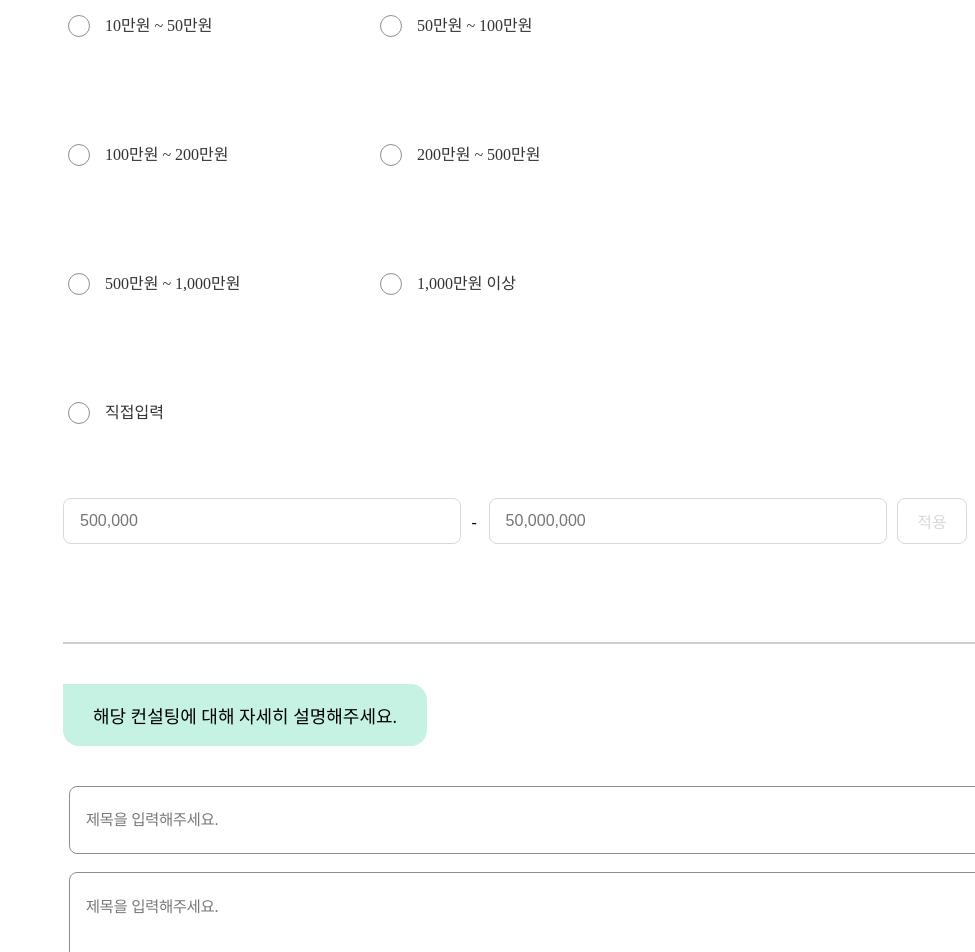
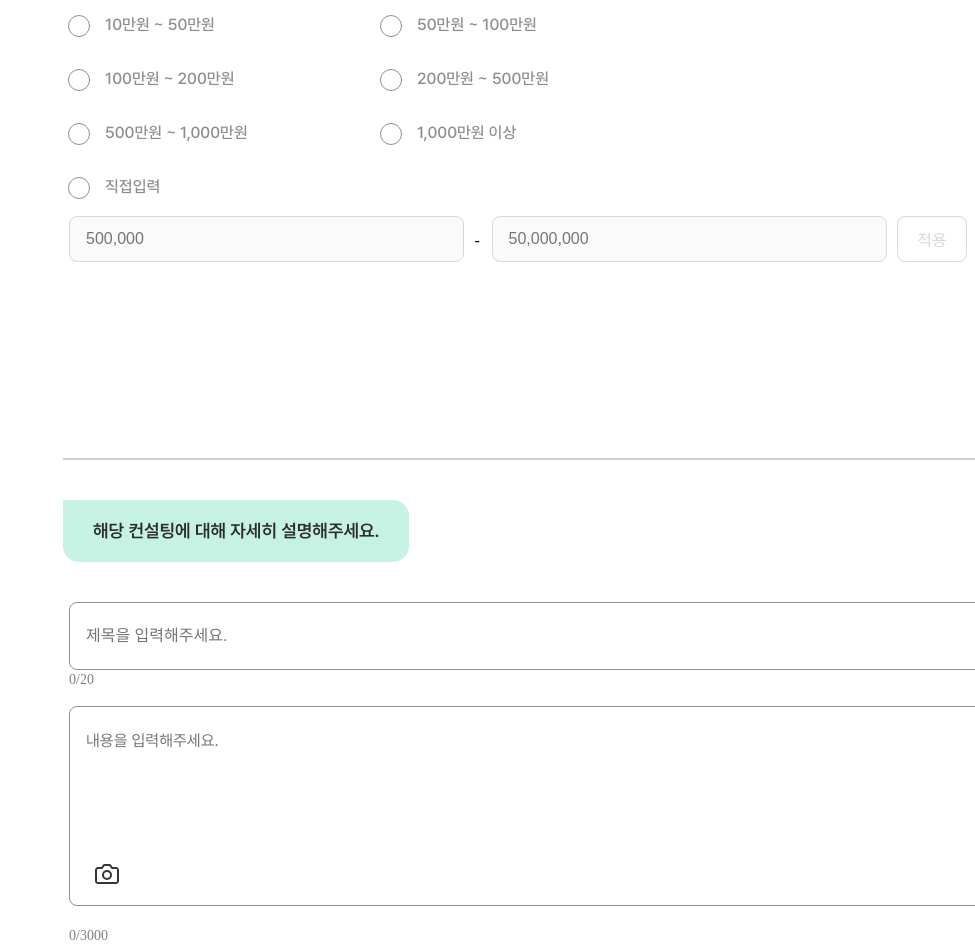
Before and after one commit to Farm-On/FE, a React (Vite) app: page / in a window 1280 px wide. Shown: the part 860-1812 px from the top of the page, without its empty margins (305-1280 px from the left). Built offline with nearby package versions, Linux system fonts and the light colour scheme.

Commit message:
feat: 견적 예산안 부분 구현(직접입력 선택 시 disabled 비활성화)

```diff
--- a/src/components/EstimateBudget.tsx
+++ b/src/components/EstimateBudget.tsx
@@ -1,21 +1,26 @@
 import styled from "@emotion/styled";
-//import { useState } from 'react';
+
 
 interface LabelProps extends React.LabelHTMLAttributes<HTMLLabelElement> {
     label: string;
     id:string;
     value:string;
+    checked:boolean;
+    onChange:() => void;
    }
 
 
-export const EstimateBudget = ({id,value,label}:LabelProps)=>{
-    // const [selected,setSelected] = useState<boolean>(false);
-    // const handleClick = ()=>{
-    //      setSelected(true)
-    // };
+export const EstimateBudget = ({id,value,label,checked,onChange}:LabelProps)=>{
     return(
         <Container>
-            <Input type='radio' name='budget' id={id} value={value}/>
+            <Input
+            type='radio'
+            name='budget'
+            id={id}
+            value={value}
+            checked={checked}//선택 상태 제어
+            onChange={onChange}
+            />
             <Label htmlFor = {id}>{label}</Label>
         </Container>
     )
@@ -31,11 +36,21 @@ height: 22px;
 border: 1px solid rgba(142, 142, 142, 1);
 border-radius:100%;
 cursor: pointer;
+
+&:checked{
+    border:7px solid rgba(0, 160, 94, 1);
+    background-color:white;
+}
 `
 const Label = styled.label`
 font-size: 16px;
-color: #333;
+color:rgba(142, 142, 142, 1);
 cursor: pointer;
+font-family:'PretendardMedium';
+
+input:checked ~& {
+    color:rgba(0, 160, 94, 1);
+}
 `
 
 
--- a/src/pages/Home/RequestEstimate.tsx
+++ b/src/pages/Home/RequestEstimate.tsx
@@ -47,9 +47,37 @@ const initialCategories: Category[] = [
 
 export default function RequestEstimatePage():JSX.Element{
     const [selected,setSelected] = useState<string>('2');
+    //const [titleLength, setTitleLength] = useState<number>(0);
+    //const [contentLength, setContentLength] = useState<number>(0);
+    const [titleValue,setTitleValue] = useState<string>('');
+    const [contentValue,setContentValue] = useState<string>('');
+    const [isdisabled,setIsdisabled] = useState<boolean>(true);
+    const [isChecked,setIsChecked] = useState<string>(''); //선택된 예산
+
     const handleChipClick = (id:string)=>{
         setSelected(id)
     };
+
+    const handleValue = (e: React.ChangeEvent<HTMLInputElement>)=>{
+        const newText = e.target.value;
+        if(newText.length <= 20){
+            setTitleValue(newText)
+        }
+    };
+    const handleContentValue = (e: React.ChangeEvent<HTMLTextAreaElement>)=>{
+        const newText = e.target.value;
+        if(newText.length <= 3000){
+            setContentValue(newText)
+        }
+    };
+
+    const handleMoney = (value:string)=>{
+        setIsChecked(value);
+        setIsdisabled(value !== '직접입력')
+    };
+
+
+
     return(
         <div>
             <RE.Title>
@@ -99,20 +127,21 @@ export default function RequestEstimatePage():JSX.Element{
                 <div>
                     <RE.Bubble>예산은 어느 정도인가요?</RE.Bubble>
                     <RE.InputContainer>
-                        <EstimateBudget id='10~50' value='10~50' label='10만원 ~ 50만원'/>
-                        <EstimateBudget id='50~100' value='50~100' label='50만원 ~ 100만원'/>
-                        <EstimateBudget id='100~200' value='100~200' label='100만원 ~ 200만원'/>
-                        <EstimateBudget id='200~500' value='200~500' label='200만원 ~ 500만원'/>
-                        <EstimateBudget id='500~1000' value='500~1000' label='500만원 ~ 1,000만원'/>
-                        <EstimateBudget id='1000이상' value='1000이상' label='1,000만원 이상'/>
-                        <EstimateBudget id='직접입력' value='직접입력' label='직접입력'/>
+                        <EstimateBudget id='10~50' value='10~50' label='10만원 ~ 50만원' checked={isChecked ==='10~50'} onChange={()=>handleMoney('10~50')}/>
+                        <EstimateBudget id='50~100' value='50~100' label='50만원 ~ 100만원' checked={isChecked ==='50~100'} onChange={()=>handleMoney('50~100')}/>
+                        <EstimateBudget id='100~200' value='100~200' label='100만원 ~ 200만원' checked={isChecked ==='100~200'} onChange={()=>handleMoney('100~200')}/>
+                        <EstimateBudget id='200~500' value='200~500' label='200만원 ~ 500만원' checked={isChecked ==='200~500'} onChange={()=>handleMoney('200~500')}/>
+                        <EstimateBudget id='500~1000' value='500~1000' label='500만원 ~ 1,000만원' checked={isChecked ==='500~1000'} onChange={()=>handleMoney('500~1000')}/>
+                        <EstimateBudget id='1000이상' value='1000이상' label='1,000만원 이상' checked={isChecked ==='1000이상'} onChange={()=>handleMoney('1000이상')}/>
+                        <EstimateBudget id='직접입력' value='직접입력' label='직접입력' checked={isChecked ==='직접입력'} onChange={()=>handleMoney('직접입력')}/>
                     </RE.InputContainer>
-                    <div style={{display:'flex', gap:'10px',height:'44px'}}>
-                        <RE.MinBudget placeholder='500,000'></RE.MinBudget>
+
+                    <RE.TypeBudget>
+                        <RE.MinBudget placeholder='500,000' disabled={isdisabled}></RE.MinBudget>
                         <p style={{width:'8px'}}>-</p>
-                        <RE.MaxBudget placeholder='50,000,000'></RE.MaxBudget>
+                        <RE.MaxBudget placeholder='50,000,000' disabled={isdisabled}></RE.MaxBudget>
                         <RE.Apply>적용</RE.Apply>
-                    </div>
+                    </RE.TypeBudget>
                     <RE.DividingLine/>
                 </div>
 
@@ -121,29 +150,54 @@ export default function RequestEstimatePage():JSX.Element{
                 <div>
                     <RE.Bubble>해당 컨설팅에 대해 자세히 설명해주세요.</RE.Bubble>
                     <div style={{display:'flex', flexDirection:'column', gap:'18px', paddingTop:'40px',paddingLeft:"6px"}}>
-                        <RE.PostTitle type='text' placeholder='제목을 입력해주세요.'/>
-                        {/* <RE.TitleText>0/20</RE.TitleText> */}
+                        <TitleContainer>
+                            <RE.PostTitle
+                            type='text'
+                            placeholder='제목을 입력해주세요.'
+                            value={titleValue}
+                            onChange={handleValue}
+                            />
+                            <RE.TitleText>{0}/20</RE.TitleText>
+                        </TitleContainer>
 
                         <InputContainer>
-                            <RE.PostContent placeholder='제목을 입력해주세요.'/>
-                            <CameraIcon/>
+                            <RE.PostContent
+                            placeholder='내용을 입력해주세요.'
+                            value={contentValue}
+                            onChange={handleContentValue}
+                            />
+                            <div style={{position:'absolute',bottom:'20px',left:'26px'}}><CameraIcon/></div>
                         </InputContainer>
-                        {/* <RE.ContentText>0/3000</RE.ContentText> */}
+                        <RE.ContentText>{0}/3000</RE.ContentText>
+
                     </div>
-                </div>
-
-                <div style={{display:'flex', alignItems:'center',justifyContent:'center'}}>
-                    <RE.Button>견적 조회하기</RE.Button>
+                    <ApplyBtn>
+                        <RE.Button>견적 조회하기</RE.Button>
+                    </ApplyBtn>
                 </div>
 
                 </div>
             </RE.Container>
+
         </div>
+
     )
 }
 
 
+
+const TitleContainer = styled.div`
+`
+
 const InputContainer = styled.div`
-  position: relative;
-  width: 1194px;
-`;
+position: relative;
+z-index:1;
+width: 1194px;
+`
+
+const ApplyBtn = styled.div`
+display:flex;
+justify-content:center;
+margin-bottom:350px;
+margin-top:172px;
+`
--- a/src/styles/pages/RequestEstimate.ts
+++ b/src/styles/pages/RequestEstimate.ts
@@ -20,6 +20,7 @@ align-items:center;
 gap:2px;
 p{
     color:rgba(87, 87, 87, 1);
+    white-space:nowrap;
 }
 `
 
@@ -28,6 +29,7 @@ padding-left:1008px;
 p{
     margin:0;
     color:rgba(87, 87, 87, 1);
+    white-space:nowrap;
 }
 `
 
@@ -48,7 +50,7 @@ display:flex;
 align-items:center;
 justify-content:center;
 font-size:18px;
-font-family:'Pretendard'
+font-family: 'PretendardSemiBold';
 color:rgba(44, 44, 44, 1);
 `
 export const Chip = styled.div<{isSelected:boolean}>`
@@ -103,9 +105,10 @@ export const InputContainer = styled.div`
 display:grid;
 grid-template-columns:repeat(2, 1fr);
 width:594px;
-height: 486px;
+height:186px;
 gap:30px;
 padding-top:40px;
+
 `
 
 export const MinBudget = styled.input`
@@ -157,6 +160,14 @@ justify-content:center;
 align-items:center;
 font-size:16px;
 font-family:'PretendardRegular'
+position:relative;
+`
+
+export const TitleText = styled.span`
+color:rgba(129, 129, 129, 1);
+font-size:14px;
+min-width:31px;
+white-space: nowrap;
 `
 
 
@@ -174,8 +185,17 @@ export const PostContent = styled.textarea`
 
 
 
-export const TitleText = styled.div`
+export const ContentText = styled.div`
+color:rgba(129, 129, 129, 1);
+font-size:14px;
+min-width:49px;
+white-space: nowrap;
 `
-
-export const ContentText = styled.div`
+export const TypeBudget = styled.div`
+display:flex;
+gap:10px;
+height:44px;
+margin-bottom:198px;
+margin-top:18px;
+padding-left:6px;
 `
```
